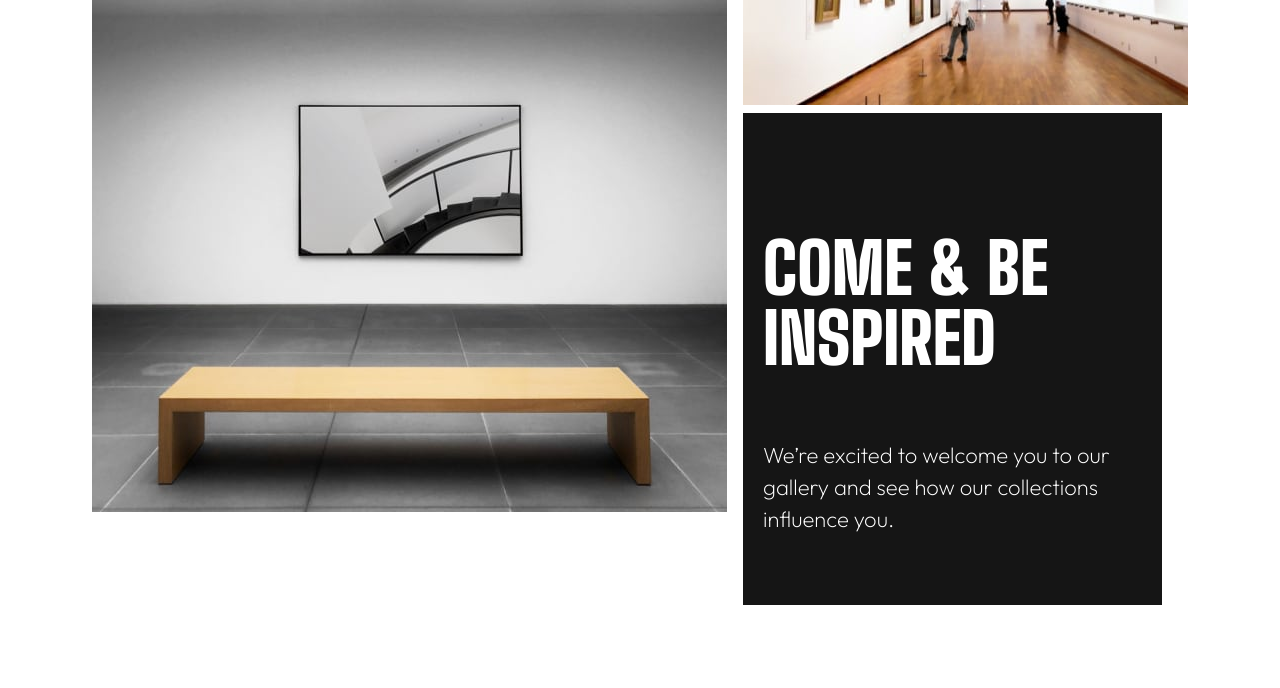
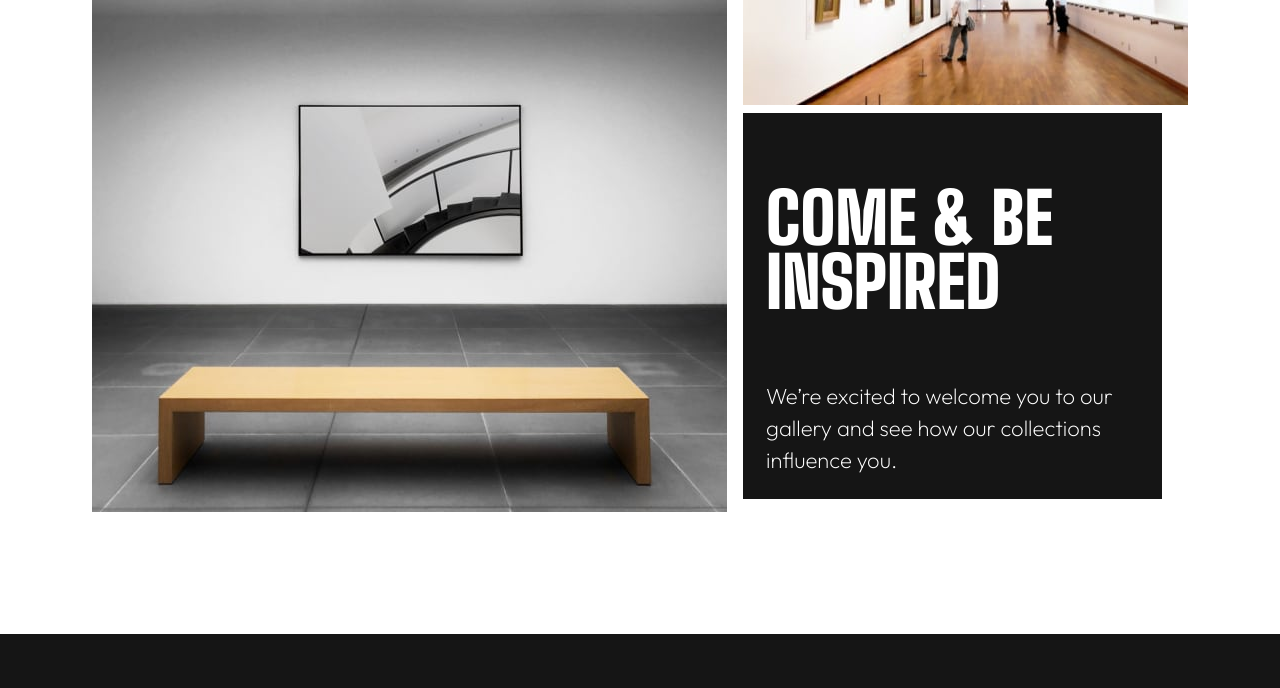
Before and after one commit to Blazing-Mike/art-gallery, a website built with Vite: page index.html in a window 1280 px wide. Shown: the part 1530-2218 px from the top of the page. Built offline with nearby package versions, Linux system fonts and the light colour scheme.

Commit message:
changed font-size and added h1

```diff
--- a/index.html
+++ b/index.html
@@ -33,11 +33,11 @@
         <img src="/logo-dark.svg" alt="" class="header-logo">
         <img src="/logo-light.svg" alt="" class="header-logo-light">
 
-      <p class="para">
+      <h1 class="hero-header">
         The arts in the collection of the Modern Art Gallery all started from
         a spark of inspiration. Will these pieces inspire you? Visit us and
         find out.
-      </p>
+      </h1>
 
       <a href="/location.html">
         <button class="primary-btn">
--- a/src/scss/pages/_home.scss
+++ b/src/scss/pages/_home.scss
@@ -135,7 +135,7 @@
       }
 
       .third-banner {
-        padding: 50px 20px;
+        padding: 30px 20px;
       }
     }
   }
@@ -194,7 +194,7 @@
         width: 380px;
       }
       .third-banner {
-        padding: 70px 20px;
+        padding: 23px;
       }
 
       .item-two {
--- a/src/scss/shared/_fonts.scss
+++ b/src/scss/shared/_fonts.scss
@@ -4,27 +4,25 @@
   font-weight: 900;
   text-transform: uppercase;
 }
-
+.hero-header{
+  font-family: $font-family-secondary;
+  font-weight: 300;
+}
 .heading-xl{
-font-size: 96px;
+font-size: 6rem;
 font-weight: 900;
 line-height: 88px;
 }
 
-.heading-lg{
-font-size: 70px;
-font-weight: 800;
-line-height: 70px;
-}
 
 .heading-md{
-font-size: 60px;
-line-height: 60px;
+font-size: 4.4rem;
+line-height: 4rem;
 }
 
 .heading-sm{
-font-size: 36px;
-line-height: 36px;
+font-size: 2rem;
+line-height: 2rem;
 }
 
 p{
@@ -35,17 +33,3 @@
 button{
   font-family: $font-family-primary;
 }
-
-@include media(">=tablet" ) {
-    .heading-lg{
-    font-size: 85px;
-    line-height: 85px;
-    }
-
-    .heading-md{
-      font-size: 70px;
-line-height: 70px;
-    }
-
-
-}
```
Also changed, not shown: CSS/index.min.css.
